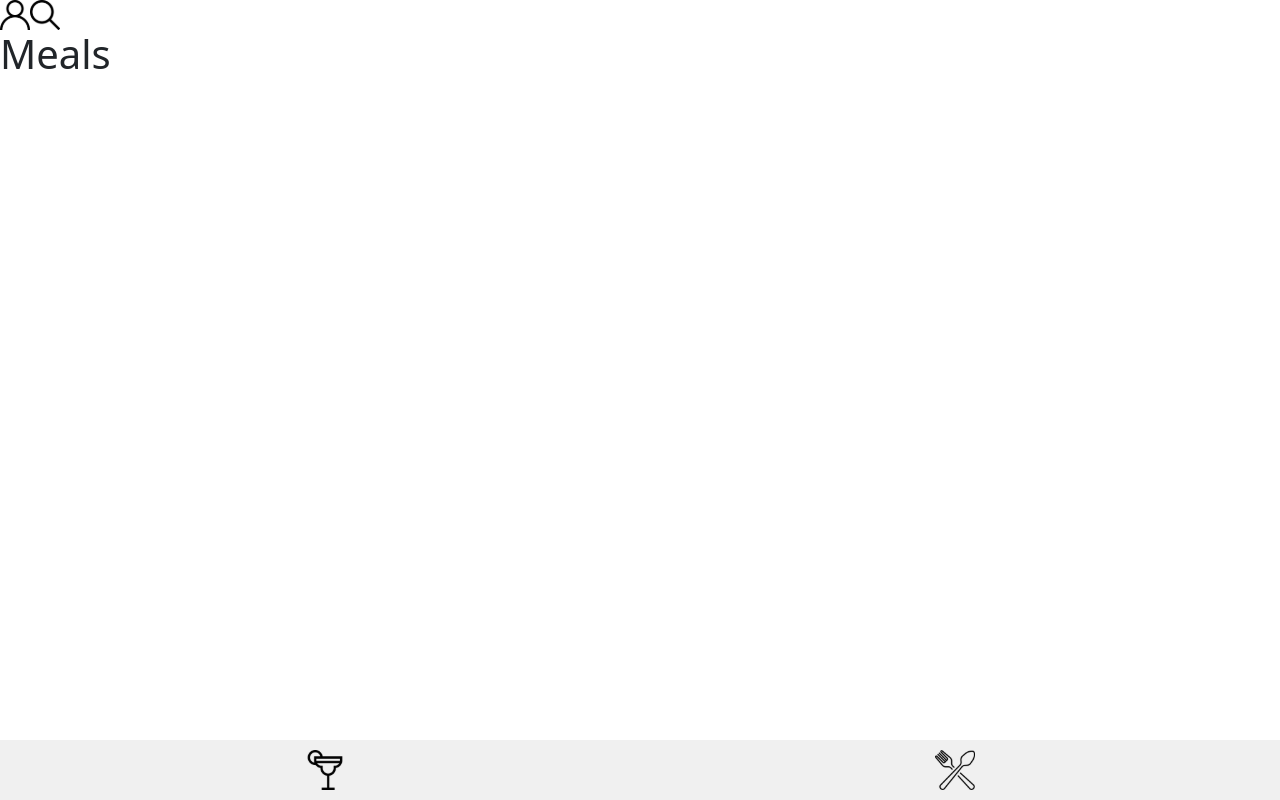
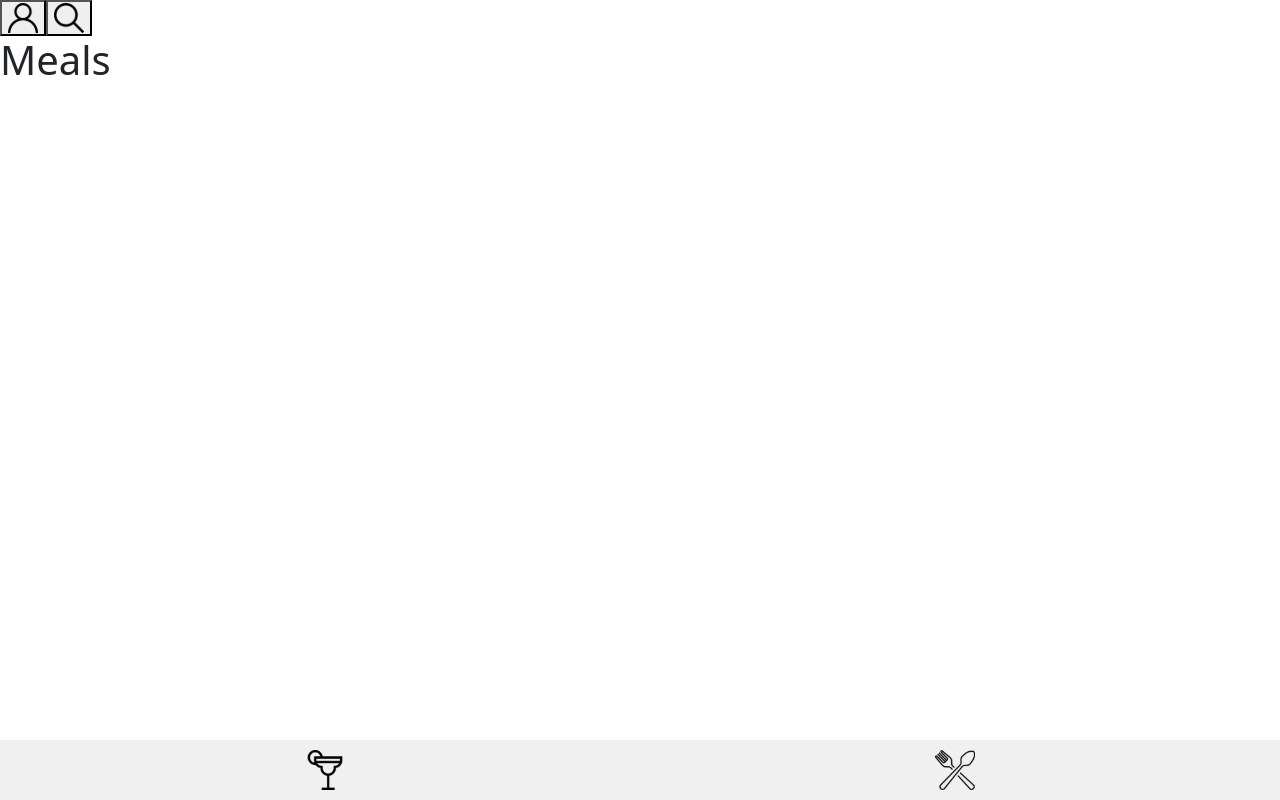
Before and after one commit to JyojiTenguam/project-recipes-app-ts, a React (Vite) app: page /meals in a window 1280 px wide. Built offline with nearby package versions, Linux system fonts and the light colour scheme.

Commit message:
Jonathan-Tenguam-req-8-9

```diff
--- a/src/Components/Header/Header.tsx
+++ b/src/Components/Header/index.tsx
@@ -1,12 +1,18 @@
 import React, { useState, useEffect } from 'react';
-import { useLocation } from 'react-router-dom';
+import { useLocation, useNavigate } from 'react-router-dom';
 import profileIcon from '../../images/profileIcon.svg';
 import searchIcon from '../../images/searchIcon.svg';
 
 function Header() {
   const [showSearchIcon, setShowSearchIcon] = useState(false);
+  const [showSearchBar, setShowSearchBar] = useState(false);
   const [pageTitle, setPageTitle] = useState('');
   const location = useLocation();
+  const navigate = useNavigate();
+
+  const handleSearchClick = () => {
+    setShowSearchBar(!showSearchBar);
+  };
 
   useEffect(() => {
     const searchPages = ['/meals', '/drinks'];
@@ -18,19 +24,29 @@ function Header() {
       '/done-recipes': 'Done Recipes',
       '/favorite-recipes': 'Favorite Recipes',
     };
-    console.log(location.pathname);
     setShowSearchIcon(searchPages.includes(location.pathname));
     setPageTitle(titleMap[location.pathname] || '');
   }, [location]);
 
   return (
     <header>
-      <img src={ profileIcon } alt="Perfil" data-testid="profile-top-btn" />
-      {showSearchIcon && <img
-        src={ searchIcon }
-        alt="Pesquisa"
-        data-testid="search-top-btn"
-      />}
+      <button onClick={ () => navigate('/profile') }>
+        <img
+          src={ profileIcon }
+          alt="Perfil"
+          data-testid="profile-top-btn"
+        />
+      </button>
+      {showSearchIcon && (
+        <button onClick={ handleSearchClick }>
+          <img
+            src={ searchIcon }
+            alt="Pesquisa"
+            data-testid="search-top-btn"
+          />
+        </button>
+      )}
+      {showSearchBar && <input type="text" data-testid="search-input" />}
       <h1 data-testid="page-title">{pageTitle}</h1>
     </header>
   );
--- a/src/Components/Layout.tsx
+++ b/src/Components/Layout.tsx
@@ -1,4 +1,4 @@
-import Header from './Header/Header';
+import Header from './Header';
 import Footer from './Footer';
 
 function Layout() {
```
Also changed, not shown: src/Components/Header/style.css (renamed from src/Components/Header/Header.css), 1 other file (tests, documents, lock files or other folders).
